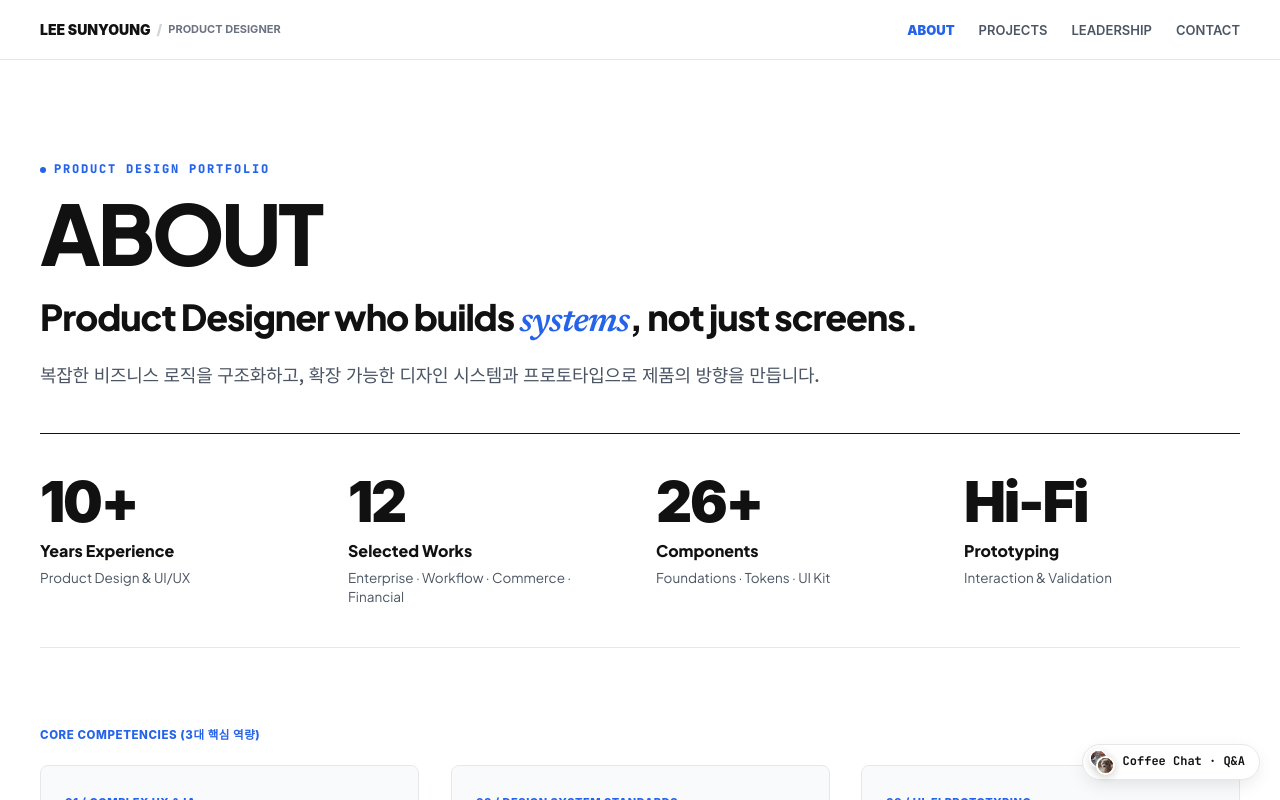
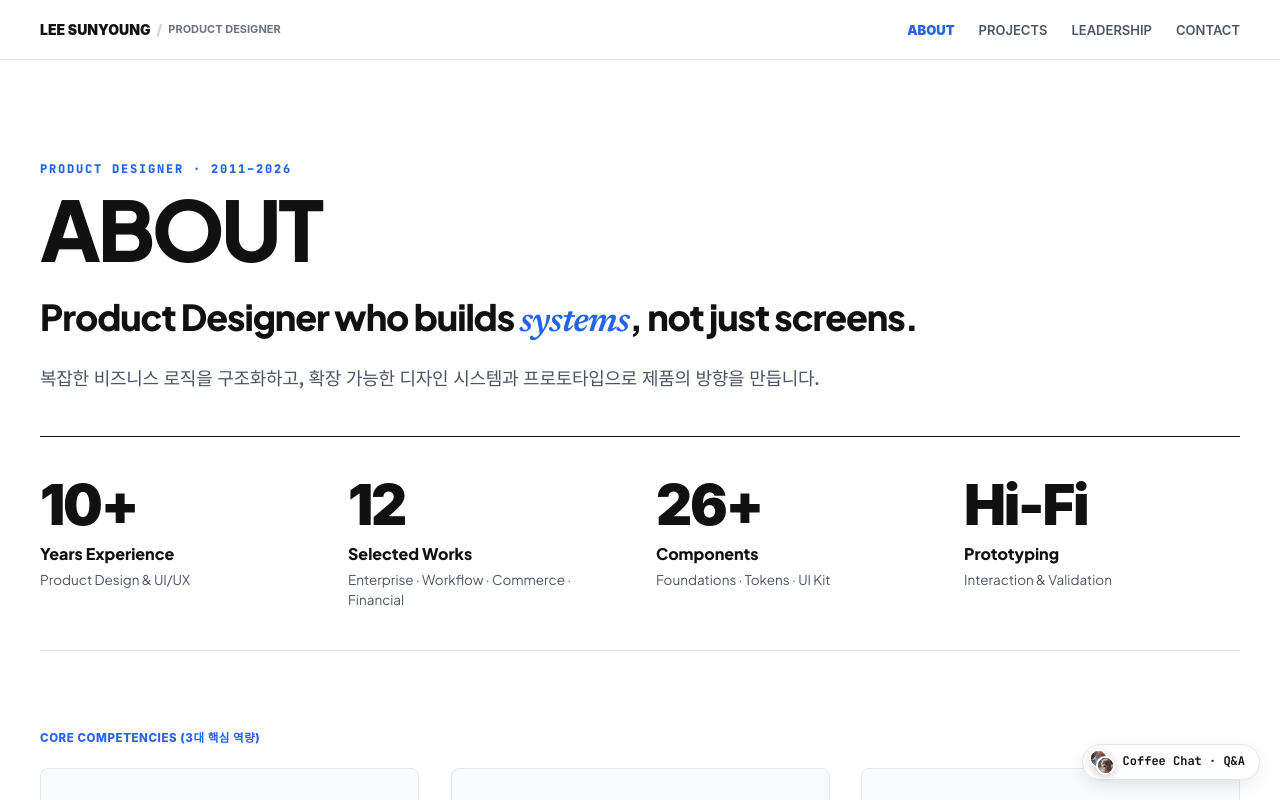
Before and after one commit to mobius38/sylee-portfolio, a React (Vite) app: page / in a window 1280 px wide. Shown: the top 800 px of the page. Built offline with nearby package versions, Linux system fonts and the light colour scheme; the HTML template or start-up script is replaced by a standard one.

Commit message:
style: standardize ABOUT section header format to match PROJECTS and LEADERSHIP sections

```diff
--- a/src/components/sections/HeroProfileSection.tsx
+++ b/src/components/sections/HeroProfileSection.tsx
@@ -195,14 +195,21 @@ export function HeroProfileSection({
         </div>
       </div>
 
-      {/* 1. Giant Bold Section Title */}
+      {/* 1. Giant Bold Section Title (다른 섹션과 100% 동일한 규격) */}
       <div style={{ marginBottom: isMobile ? "32px" : "44px", ...getRevealStyle(100) }}>
-        <div style={{ display: "flex", alignItems: "center", gap: "8px", marginBottom: "12px" }}>
-          <span style={{ width: "6px", height: "6px", borderRadius: "50%", backgroundColor: "#2563EB", display: "inline-block" }}></span>
-          <span style={{ fontFamily: "'JetBrains Mono', monospace", fontSize: "12px", fontWeight: 800, color: "#2563EB", letterSpacing: "0.15em", textTransform: "uppercase" }}>
-            PRODUCT DESIGN PORTFOLIO
-          </span>
-        </div>
+        <span
+          style={{
+            fontFamily: "'JetBrains Mono', monospace",
+            fontSize: "12px",
+            fontWeight: 800,
+            color: "#2563EB",
+            letterSpacing: "0.15em",
+            display: "block",
+            marginBottom: "8px",
+          }}
+        >
+          PRODUCT DESIGNER · 2011–2026
+        </span>
         <h1
           className="about-title-h1"
           style={{
@@ -211,7 +218,7 @@ export function HeroProfileSection({
             letterSpacing: "-0.04em",
             lineHeight: 1.0,
             color: "#111111",
-            margin: "0 0 20px 0",
+            margin: "0 0 24px 0",
           }}
         >
           ABOUT
@@ -223,9 +230,9 @@ export function HeroProfileSection({
             fontSize: isMobile ? "22px" : "clamp(26px, 2.8vw, 38px)",
             fontWeight: 800,
             color: "#111111",
-            lineHeight: 1.28,
+            lineHeight: 1.3,
             letterSpacing: "-0.03em",
-            margin: "0 0 14px 0",
+            margin: "0 0 16px 0",
             maxWidth: "1100px",
           }}
         >
```
